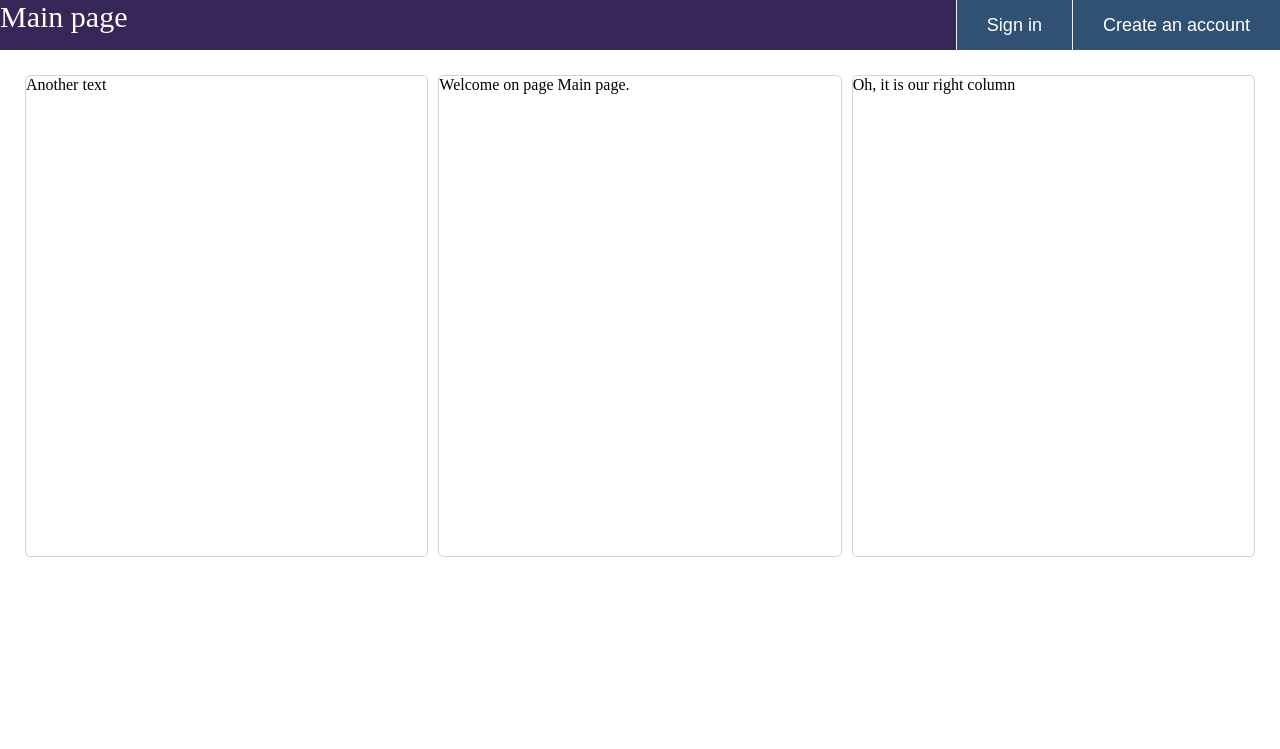
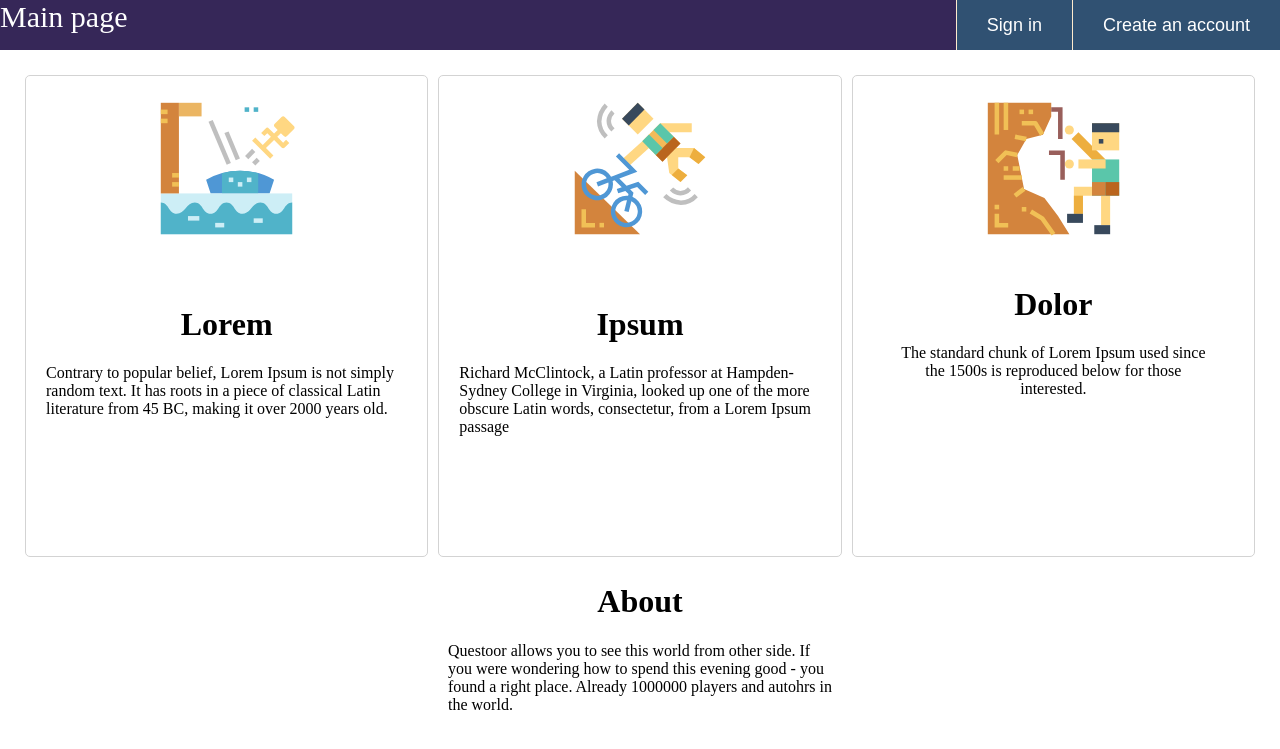
Before and after one commit to DoliaStarter/HamsterQuest, a Django app: page / in a window 1280 px wide. Shown: the top 749 px of the page. Run offline with Django 3.2, Linux system fonts and the light colour scheme.

Commit message:
Finished basic layout of main page

```diff
--- a/hacknaquest/main/static/styles/base.css
+++ b/hacknaquest/main/static/styles/base.css
@@ -32,13 +32,15 @@ body{
 }
 
 
-.container{
+.columns{
     display: flex;
     flex-direction: row;
     justify-content: center;
     margin: 20px;
 }
-
+.col{
+    /* base class for all types of columns */
+}
 .col-3{
     width: 33%;
     margin: 5px;
@@ -59,3 +61,8 @@ body{
 .col-2:nth-child(2){
     width: 70%;
 }
+
+.plain-content{
+    display: block;
+    margin-top: 10px;
+}
--- a/hacknaquest/main/static/styles/main_page.css
+++ b/hacknaquest/main/static/styles/main_page.css
@@ -1,2 +1,21 @@
-body{
+.img-container{
+    text-align: center;
 }
+.img-container img{
+    width: 40%;
+    height: 40%;
+}
+.plain-content h1{
+    text-align: center;
+}
+.plain-content div{
+    margin: auto;
+    text-align: left;
+    width: 30%;
+}
+.col h1{
+    text-align: center;
+}
+.col div{
+    padding: 20px;
+}
--- a/hacknaquest/main/templates/base.html
+++ b/hacknaquest/main/templates/base.html
@@ -12,7 +12,6 @@
 </head>
 
 <body>
-    <div id="page-container">
         <div class="toolbar">
         {% block toolbar %}
             <span>{{ page_name|capfirst }}</span>
@@ -28,8 +27,14 @@
         {% endblock %}
         </div>
         <div class="container">
-            {% block container %}
-            {% endblock %}
+            <div class="columns">
+                {% block columns %}
+                {% endblock %}
+            </div>
+            <div class="plain-content">
+                {% block plain_content %}
+                {% endblock %}
+            </div>
         </div>
-    </div>
+
 </body>
--- a/hacknaquest/main/templates/main_page/index.html
+++ b/hacknaquest/main/templates/main_page/index.html
@@ -13,8 +13,46 @@
 </button>
 {% endblock %}
 {% block left_column %}
-Another text
+<div class="img-container">
+    <img src="{% static "images/1.svg" %}" alt="" />
+</div>
+<div>
+    <h1>Lorem</h1>
+    Contrary to popular belief, Lorem Ipsum is not simply random text. It has roots in a piece of classical Latin
+    literature from 45 BC, making it over 2000 years old.
+</div>
+
 {% endblock %}
+
 {%block center %}
-Welcome on page {{ page_name }}.
+<div class="img-container">
+    <img src="{% static "images/2.svg" %}" />
+</div>
+<div>
+    <h1>Ipsum</h1>
+    Richard McClintock, a Latin professor at Hampden-Sydney College in Virginia, looked up one of the more obscure Latin
+    words, consectetur, from a Lorem Ipsum passage
+</div>
+
 {% endblock %}
+
+{% block right_column %}
+<div class="img-container">
+    <img src="{% static "images/3.svg" %}" alt="" />
+    <div>
+        <h1>Dolor</h1>
+
+        The standard chunk of Lorem Ipsum used since the 1500s is reproduced below for those interested.
+    </div>
+</div>
+{% endblock %}
+
+{% block plain_content %}
+<div>
+    <h1>About</h1>
+    {{ app_name|capfirst }} allows you to see this world from other side. If you
+    were wondering how to spend this evening good - you found a right place.
+    Already {{ user_count }} players and autohrs in the world.
+</div>
+
+{% endblock %}
--- a/hacknaquest/main/templates/three_col_base.html
+++ b/hacknaquest/main/templates/three_col_base.html
@@ -1,7 +1,7 @@
 {# Defines rules that will be shared by pages with three columns. #}
 {% extends "base.html" %}
-{% block container %}
-        <div class="col-3">
+{% block columns %}
+        <div class="col col-3">
         {% block left_column %}
             Some important menubar
             <ul class="option-list">
@@ -10,14 +10,14 @@
             </ul>
         {% endblock %}
         </div>
-        <div class="col-3">
+        <div class="col col-3">
         {% block center %}
             Just some text in the middle
         {% endblock %}
         </div>
-        <div class="col-3">
+        <div class="col col-3">
             {% block right_column %}
                 Oh, it is our right column
             {% endblock %}
         </div>
-{% endblock container %}
+{% endblock columns %}
--- a/hacknaquest/main/templates/two_col_base.html
+++ b/hacknaquest/main/templates/two_col_base.html
@@ -1,6 +1,6 @@
 {#Defines layout rules that will be shared by pages with two columns#}
 {% extends "base.html" %}
-{% block container %}
+{% block columns %}
         <div class="col-2">
         {% block left_column %}
             Left column.
@@ -11,4 +11,4 @@
                 Oh, it is our right column
             {% endblock %}
         </div>
-{% endblock container %}
+{% endblock columns %}
--- a/hacknaquest/main/views.py
+++ b/hacknaquest/main/views.py
@@ -5,4 +5,9 @@ from django.http import HttpResponse
 # Create your views here.
 
 def index(request):
-    return render(request, 'main_page/index.html', {'page_name': 'Main page'})
+    # later it will be a request to database.
+    user_count = 1_000_000
+    context = {'page_name': 'Main page',
+               'app_name': 'Questoor',
+               'user_count': user_count}
+    return render(request, 'main_page/index.html',context)
```
Also changed, not shown: hacknaquest/main/static/images/1.svg (added), hacknaquest/main/static/images/2.svg (added), hacknaquest/main/static/images/3.svg (added).
